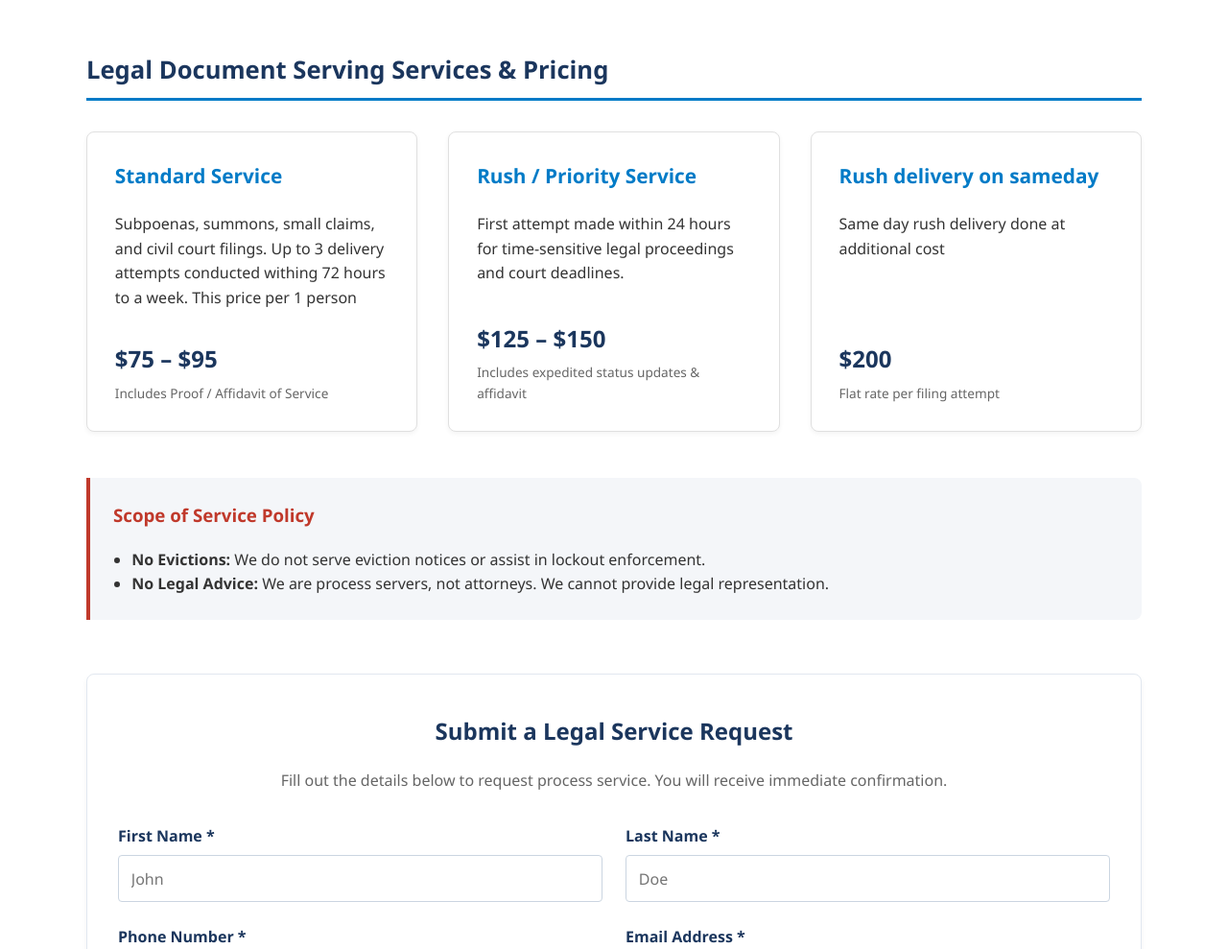
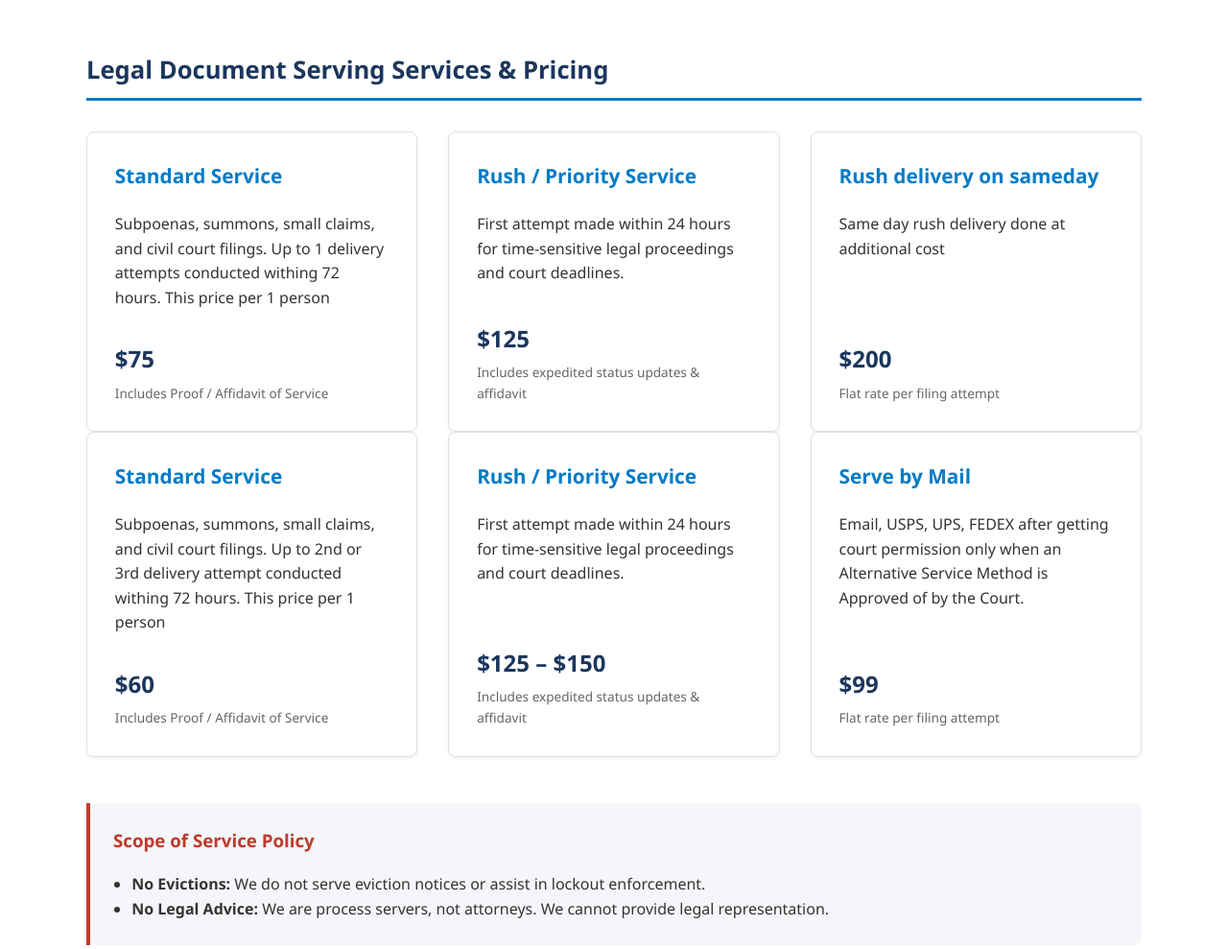
Before and after one commit to SunithaGarikapati/legal-document-server, a plain HTML site: page index.html in a window 1280 px wide. Shown: the part 500-1489 px from the top of the page at 96% size. Drawn offline with Linux system fonts and the light colour scheme.

Commit message:
Update index.html

```diff
--- a/index.html
+++ b/index.html
@@ -241,10 +241,45 @@
             <div class="card">
                 <div>
                     <h3>Standard Service</h3>
-                    <p>Subpoenas, summons, small claims, and civil court filings. Up to 3 delivery attempts conducted withing 72 hours to a week. This price per 1 person</p>
+                    <p>Subpoenas, summons, small claims, and civil court filings. Up to 1 delivery attempts conducted withing 72 hours. This price per 1 person</p>
                 </div>
                 <div>
-                    <div class="price-tag">$75 – $95</div>
+                    <div class="price-tag">$75</div>
+                    <div class="price-subtext">Includes Proof / Affidavit of Service</div>
+                </div>
+            </div>
+
+            <div class="card">
+                <div>
+                    <h3>Rush / Priority Service</h3>
+                    <p>First attempt made within 24 hours for time-sensitive legal proceedings and court deadlines.</p>
+                </div>
+                <div>
+                    <div class="price-tag">$125</div>
+                    <div class="price-subtext">Includes expedited status updates & affidavit</div>
+                </div>
+            </div>
+
+            <div class="card">
+                <div>
+                    <h3>Rush delivery on sameday</h3>
+                    <p>Same day rush delivery done at additional cost</p>
+                </div>
+                <div>
+                    <div class="price-tag">$200</div>
+                    <div class="price-subtext">Flat rate per filing attempt</div>
+                </div>
+            </div>
+        </div>
+
+        <div class="grid">
+            <div class="card">
+                <div>
+                    <h3>Standard Service</h3>
+                    <p>Subpoenas, summons, small claims, and civil court filings. Up to 2nd or 3rd delivery attempt conducted withing 72 hours. This price per 1 person</p>
+                </div>
+                <div>
+                    <div class="price-tag">$60</div>
                     <div class="price-subtext">Includes Proof / Affidavit of Service</div>
                 </div>
             </div>
@@ -262,11 +297,11 @@
 
             <div class="card">
                 <div>
-                    <h3>Rush delivery on sameday</h3>
-                    <p>Same day rush delivery done at additional cost</p>
+                    <h3>Serve by Mail</h3>
+                    <p>Email, USPS, UPS, FEDEX after getting court permission only when an Alternative Service Method is Approved of by the Court.</p>
                 </div>
                 <div>
-                    <div class="price-tag">$200</div>
+                    <div class="price-tag">$99</div>
                     <div class="price-subtext">Flat rate per filing attempt</div>
                 </div>
             </div>
```
